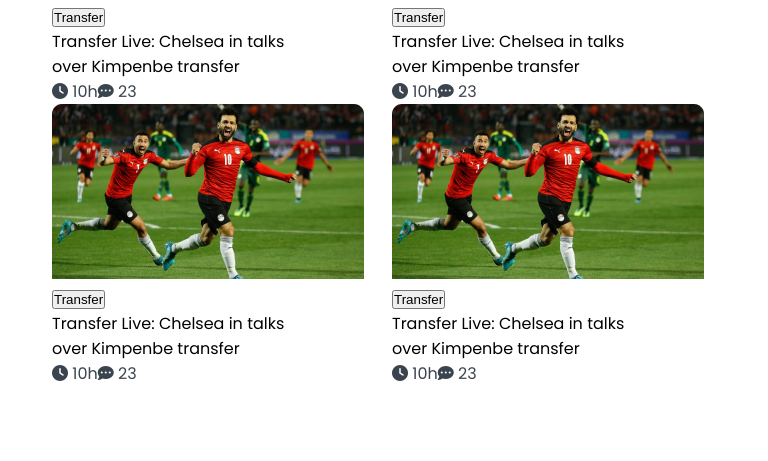
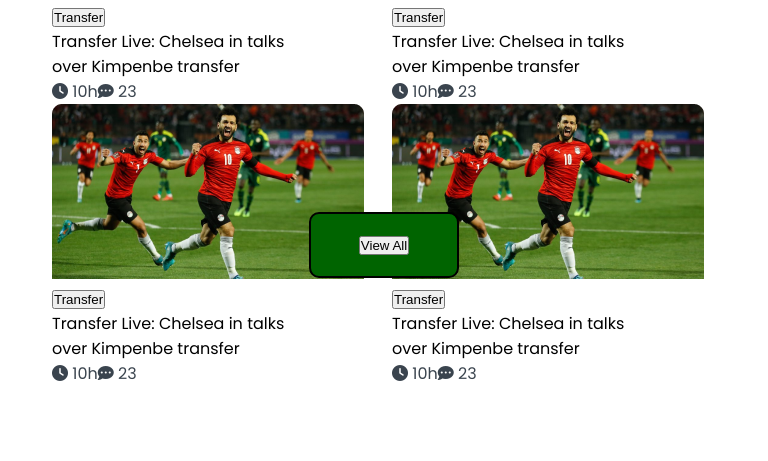
Before and after one commit to JNKarif/World-Cup-2022, a plain HTML site: page index.html in a window 768 px wide. Shown: the part 1388-1849 px from the top of the page. Drawn offline with Linux system fonts and the light colour scheme.

Commit message:
button-tablet-only

```diff
--- a/index.html
+++ b/index.html
@@ -190,8 +190,11 @@
 
 
 
-
-
+    <div class="Flex-button">
+        <form class="Only-tablet">
+            <button type="submit">View All</button>
+        </form>
+    </div>
 
 
 
@@ -232,6 +235,9 @@
         </div>
     </div>
 
+
+
+
 </footer>
 
 </html>
--- a/styles/style.css
+++ b/styles/style.css
@@ -85,10 +85,6 @@
     display: flex;
     justify-content: center;
     align-items: center;
-
-
-
-
 }
 
 .nav-go-live {
@@ -144,8 +140,9 @@
     height: 100px;
 
 } */
-
-
+.Flex-button {
+    display: none;
+}
 
 /* -------------2nd website/Watch-match-live---------------- */
 .match-banner {
@@ -340,6 +337,9 @@
 
 }
 
+.Flex-button {
+    display: none;
+}
 
 
 
@@ -379,4 +379,27 @@
     .contact-misc {
         gap: 30px;
     }
+
+    .Only-tablet {
+        height: 50px;
+        width: 150px;
+        background-color: darkgreen;
+        border: 2px solid black;
+        border-radius: 10px;
+        padding: 31px;
+        display: flex;
+
+        justify-content: center;
+        color: black;
+        align-items: center;
+
+
+    }
+
+    .Flex-button {
+        display: flex;
+        justify-content: center;
+    }
+
+
 }
```
